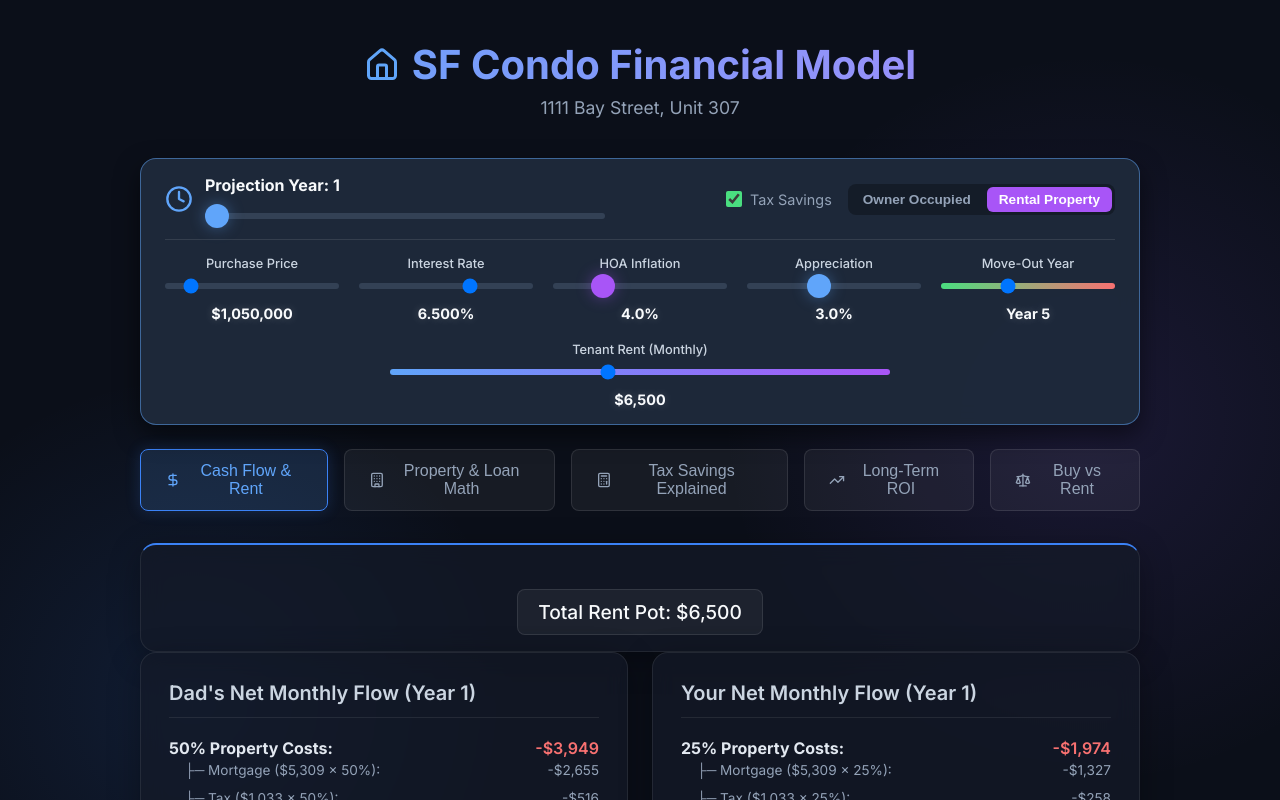
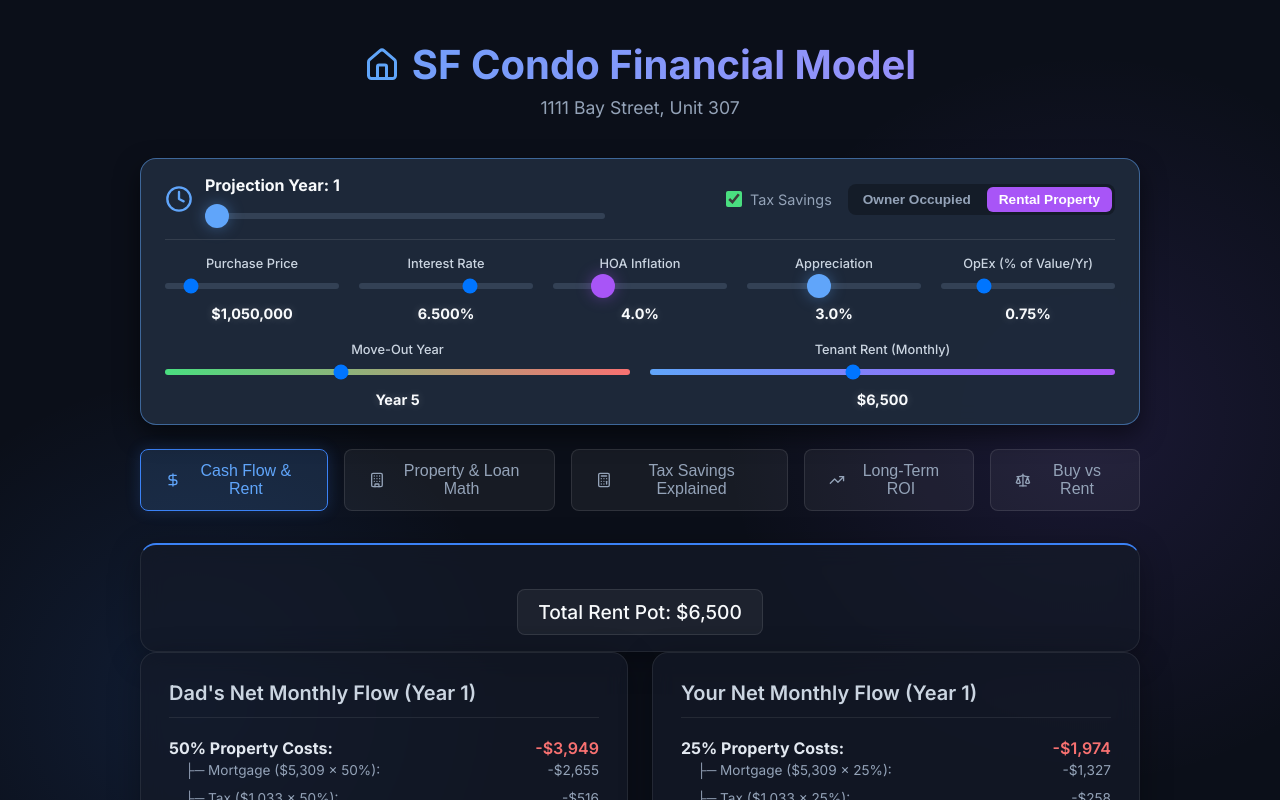
Before and after one commit to ehongkuo/sf-condo-model, a React app in the folder app/: page / in a window 1280 px wide. Both pictures are taken after a click on the button "Rental Property". Shown: the top 800 px of the page. Built offline with nearby package versions, Linux system fonts and the light colour scheme; the HTML template or start-up script is replaced by a standard one.

Commit message:
Add operating expense rate slider

```diff
--- a/app/src/App.jsx
+++ b/app/src/App.jsx
@@ -32,6 +32,7 @@ function App() {
   const [hoaInflation, setHoaInflation] = useState(4.0);
   const [appreciation, setAppreciation] = useState(3.0);
   const [moveOutYear, setMoveOutYear] = useState(5);
+  const [operatingExpenseRate, setOperatingExpenseRate] = useState(0.75);
 
   const totalRent = isRental ? tenantRent : userRent + brotherRent;
 
@@ -139,8 +140,7 @@ function App() {
   const rentalHOA = currentHOAAnnual * llcShare;
 
   // Operating expenses as a % of property value (covers cleaning, repairs, travel, insurance)
-  const operatingExpenseRate = 0.0075; // 0.75% of property value per year
-  const totalOperatingExpenses = purchasePrice * operatingExpenseRate;
+  const totalOperatingExpenses = purchasePrice * (operatingExpenseRate / 100);
   const userShareOfOperatingExpenses = totalOperatingExpenses * llcShare;
 
   const totalRentalDeductions =
@@ -428,6 +428,29 @@ function App() {
               {appreciation.toFixed(1)}%
             </div>
           </div>
+          {isRental && (
+            <div
+              className="slider-group"
+              style={{ flex: 1, minWidth: "150px" }}
+            >
+              <label style={{ fontSize: "0.8rem" }}>OpEx (% of Value/Yr)</label>
+              <input
+                type="range"
+                min="0.1"
+                max="3.0"
+                step="0.05"
+                value={operatingExpenseRate}
+                onChange={(e) =>
+                  setOperatingExpenseRate(Number(e.target.value))
+                }
+                className="slider red-slider"
+                style={{ width: "100%" }}
+              />
+              <div className="rent-value" style={{ fontSize: "0.9rem" }}>
+                {operatingExpenseRate.toFixed(2)}%
+              </div>
+            </div>
+          )}
           <div className="slider-group" style={{ flex: 1, minWidth: "150px" }}>
             <label style={{ fontSize: "0.8rem" }}>Move-Out Year</label>
             <input
--- a/app/src/TaxTab.jsx
+++ b/app/src/TaxTab.jsx
@@ -195,8 +195,8 @@ function TaxTab({
               >
                 <div className="row" style={{ marginBottom: "8px" }}>
                   <span>
-                    Estimated at {(operatingExpenseRate * 100).toFixed(2)}% of
-                    property value:
+                    Estimated at {operatingExpenseRate.toFixed(2)}% of property
+                    value:
                   </span>
                   <span style={{ color: "#e2e8f0", fontWeight: "bold" }}>
                     {formatCurrency(userShareOfOperatingExpenses)}/yr
```
